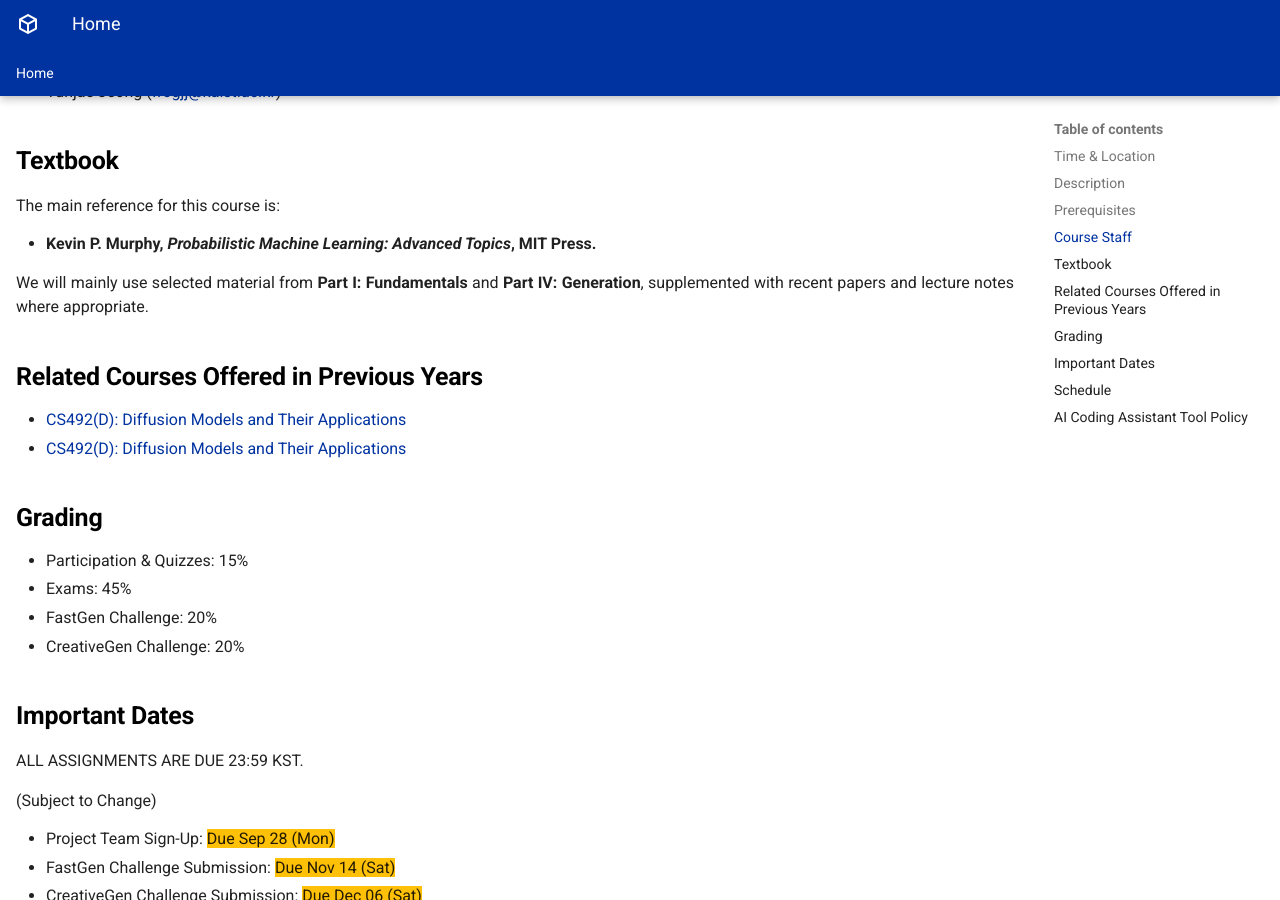
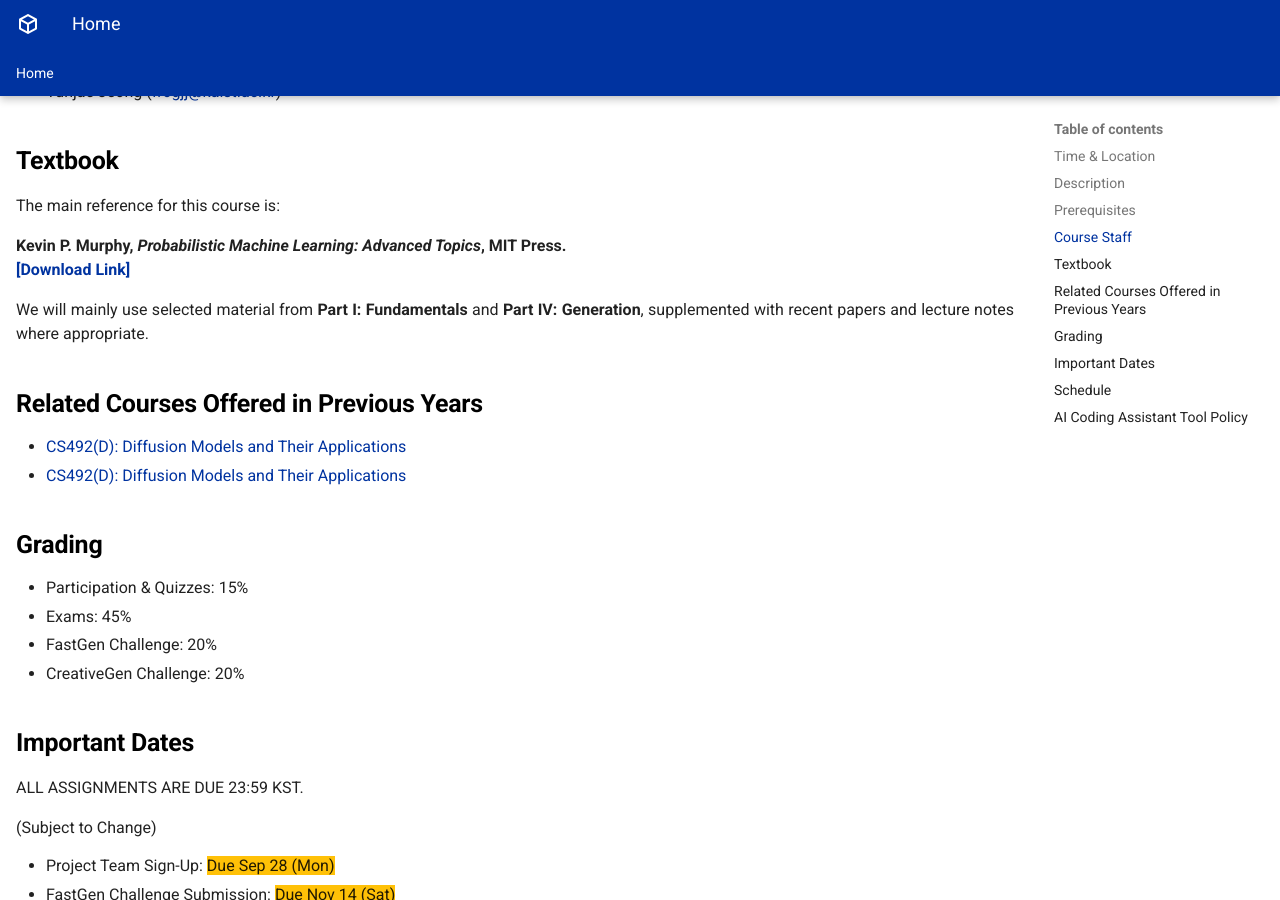
Before and after one commit to mhsung/kaist-aic313-spring-2026, an MkDocs documentation site: the page built from docs/index.md, in a window 1280 px wide and 900 px high, scrolled down 1458 px. Built offline with MkDocs 1.6.1 and Material for MkDocs 9.7.7, drawn with Linux system fonts in a browser that asks for light colours.

Commit message:
Updated.

```diff
--- a/docs/index.md
+++ b/docs/index.md
@@ -50,7 +50,8 @@ Generative models aim to learn complex data distributions and generate new sampl
 ## Textbook
 The main reference for this course is:
 
-- **Kevin P. Murphy, _Probabilistic Machine Learning: Advanced Topics_, MIT Press.**
+**Kevin P. Murphy, _Probabilistic Machine Learning: Advanced Topics_, MIT Press.**
+[**[Download Link]**](https://probml.github.io/pml-book/book2.html){:target="_blank"}
 
 We will mainly use selected material from **Part I: Fundamentals** and **Part IV: Generation**, supplemented with recent papers and lecture notes where appropriate.
 
```
